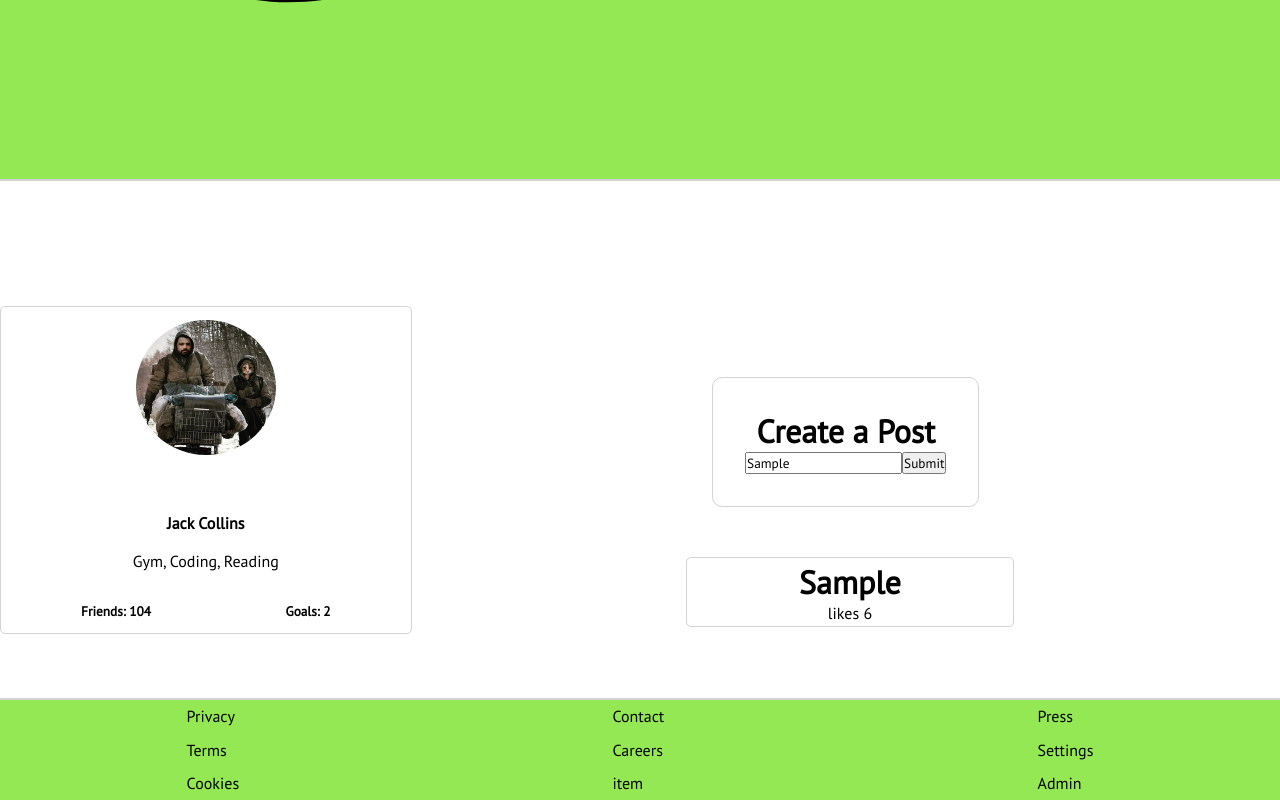
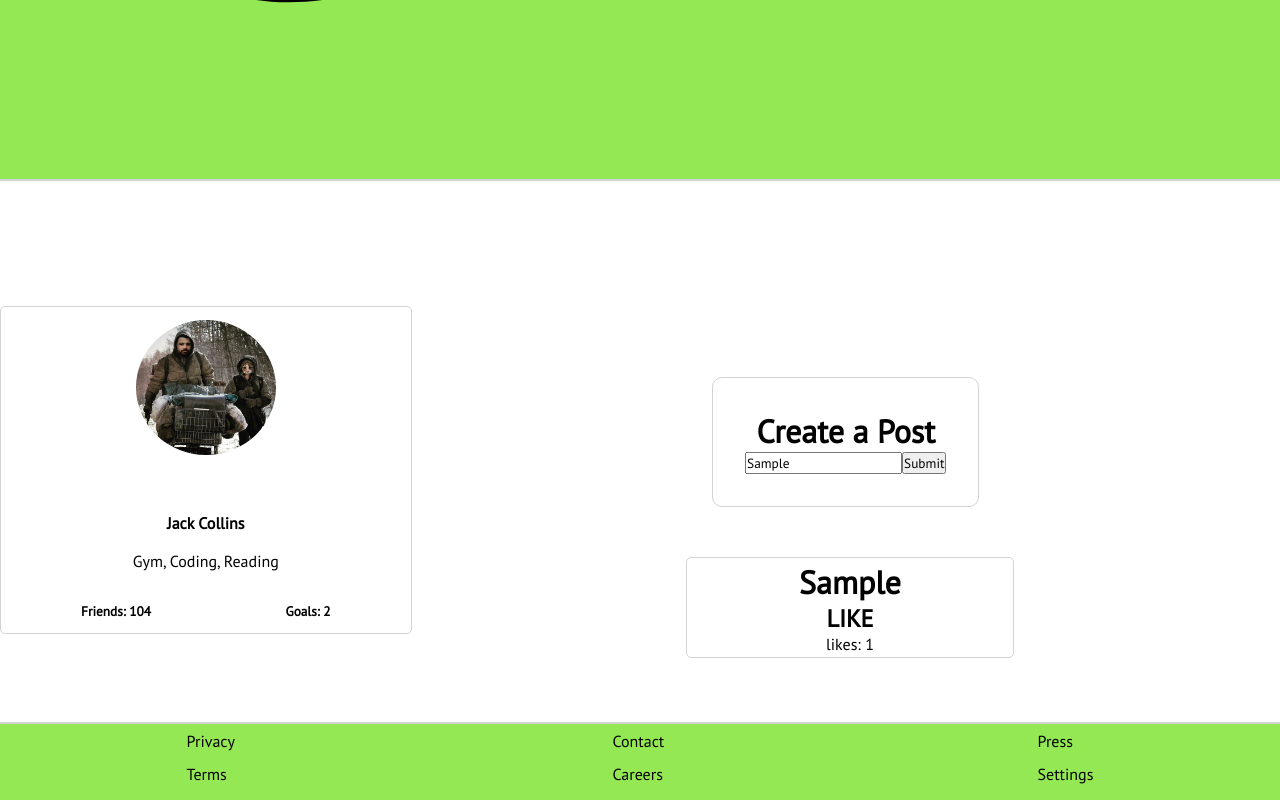
Before and after one commit to jackpaulcollins/goalBuddy, a React app: page / in a window 1280 px wide. Both pictures are taken after typing "Sample" into the empty fields and a click on the button "Submit". Shown: the part 631-1431 px from the top of the page. Built offline with nearby package versions, Linux system fonts and the light colour scheme.

Commit message:
write function to dispatch 'like' action onClick, not quite functioning yet

```diff
--- a/src/components/Likes.jsx
+++ b/src/components/Likes.jsx
@@ -5,13 +5,22 @@ import { connect } from 'react-redux';
 class Likes extends React.Component{
 
 
-  render(props){
+
+  handleLike(){
+      this.props.dispatch({ type: 'LIKE' });
+    };
+
+
+
+  render(){
     return(
-      <p>likes {this.props.likes}</p>
+      <div>
+        <h2 onClick={this.handleLike}>LIKE</h2>
+        <p>likes: {this.props.likes}</p>
+      </div>
     )
   }
 }
-
 
 
 const mapStateToProps = (state) =>({
--- a/src/index.jsx
+++ b/src/index.jsx
@@ -7,16 +7,17 @@ import { createStore } from 'redux';
 import { Provider } from 'react-redux';
 
 const initialState = {
-  likes: 5
+  likes: 0
 }
 function likeReducer(state = initialState, action ){
   switch (action.type) {
-    case "LIKE":
+    case 'LIKE':
       return {
         likes: state.likes  + 1
-      }
+      };
+      default:
+        return state;
   }
-  return state;
 }
 
 
```
